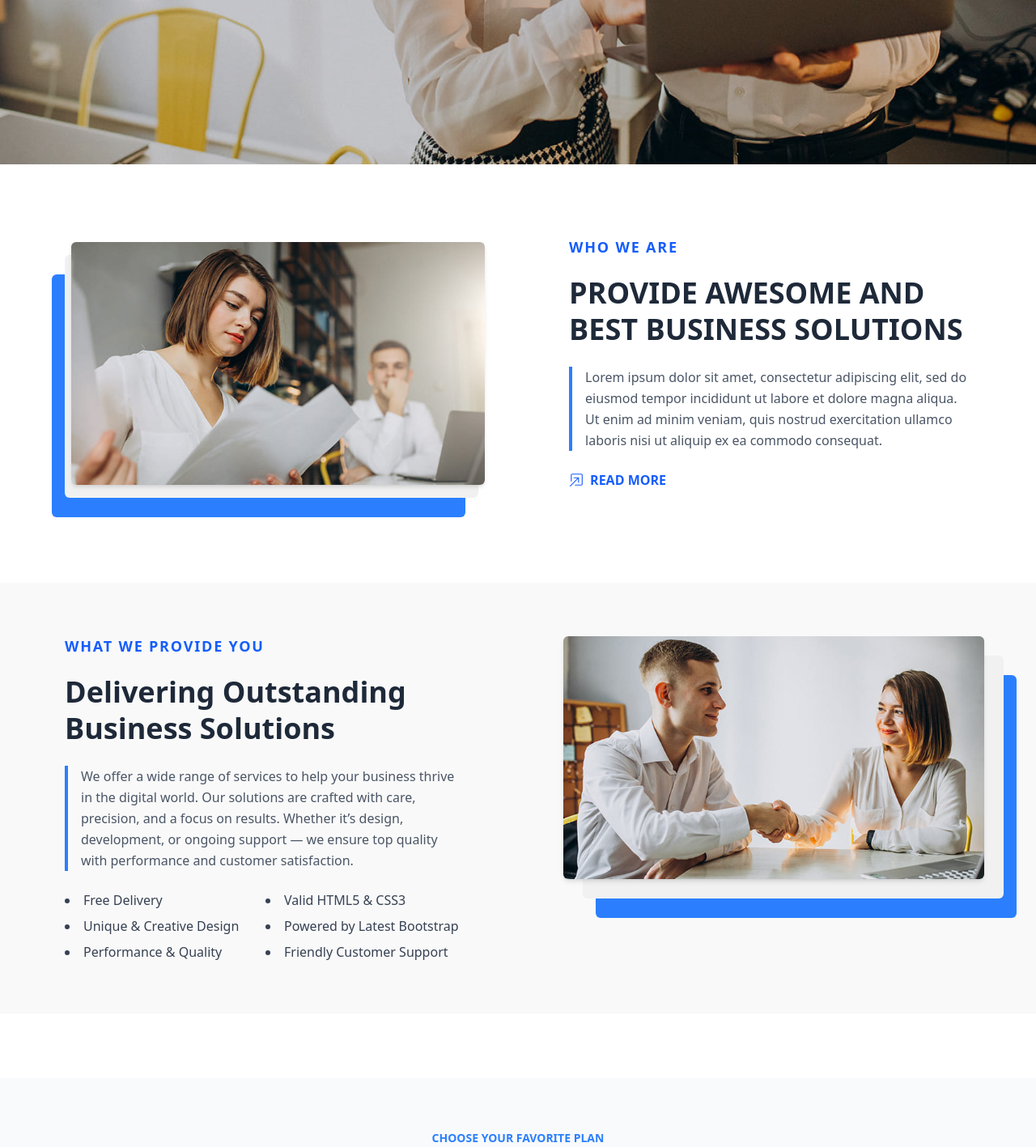
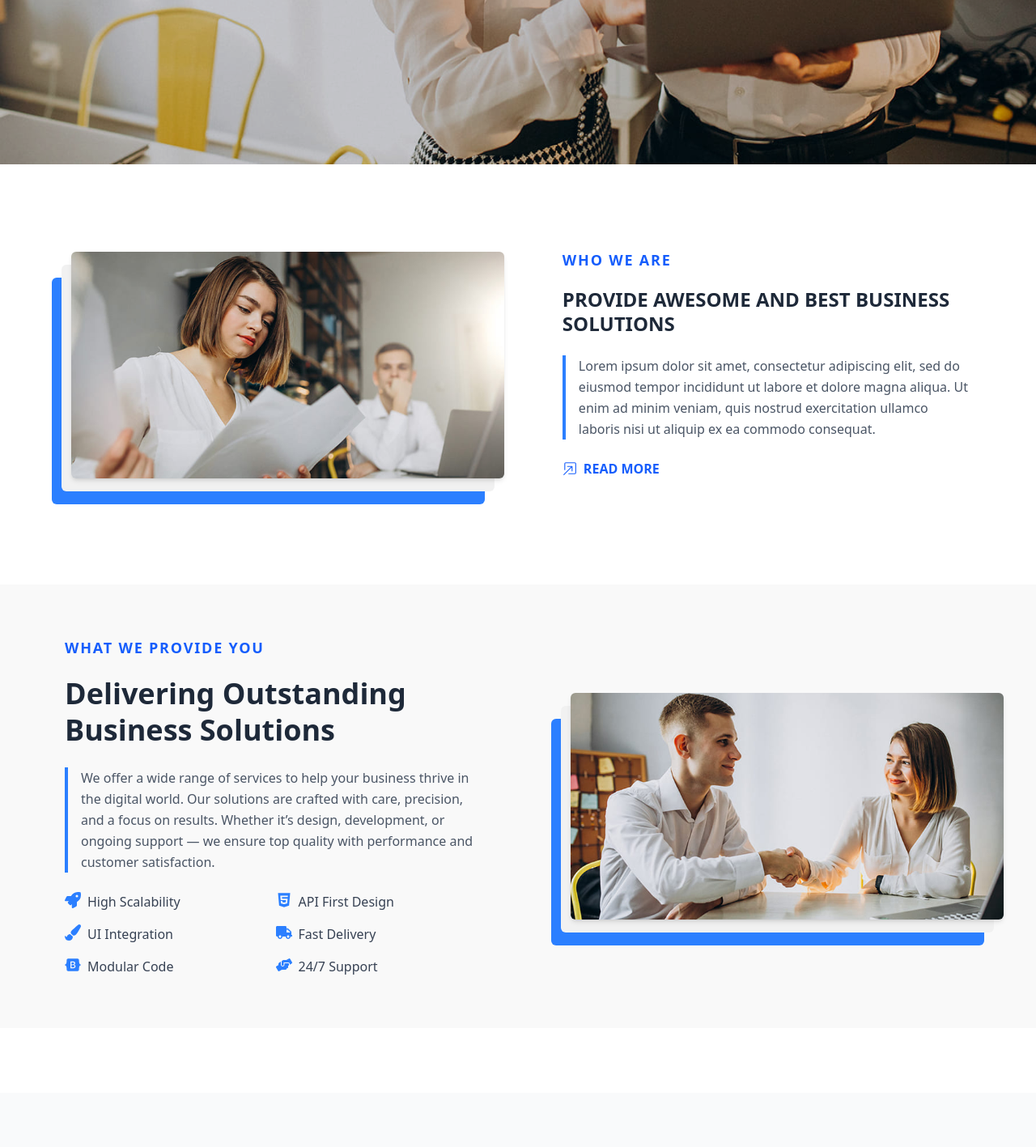
Before and after one commit to Md-Shorif-200/SaonlineZone-Client, a React (Vite) app: page / in a window 1280 px wide. Shown: the part 597-2014 px from the top of the page at 81% size. Built offline with nearby package versions, Linux system fonts and the light colour scheme.

Commit message:
update about us section

```diff
--- a/src/Pages/HomePage.jsx/AboutUs.jsx
+++ b/src/Pages/HomePage.jsx/AboutUs.jsx
@@ -4,31 +4,26 @@ import img_1 from "../../../public/About-us/01_about.jpg";
 
 const AboutUs = () => {
   return (
-    <div className="w-full bg-white py-8 px-4 mt-12 md:mt-10 lg:mt-14">
-      <div className="max-w-6xl mx-auto flex flex-col-reverse md:flex-row  gap-12 lg:gap-28">
+    <div className="w-full bg-white py-12 px-4 mt-12 md:mt-10 lg:mt-14 overflow-hidden">
+      <div className="max-w-6xl mx-auto flex flex-col-reverse lg:flex-row items-center gap-12 lg:gap-20">
 
-            {/* Image Section */}
-        <div className="relative w-full ">
-          {/* Top Image */}
+        {/* Image Section */}
+        <div className="w-full sm:w-[80%] md:w-[60%] lg:w-1/2 mx-auto relative h-[280px]">
           <img
             src={img_1}
             alt="About Us"
-            className="w-full h-[300px] object-cover absolute top-2 left-4 sm:left-6 z-20 rounded-md shadow-md"
+            className="w-full h-full object-cover absolute top-0 left-6 z-20 rounded-md shadow-md"
           />
-
-          {/* Background Card - Gray */}
-          <div className="w-full h-[300px] bg-[#F1F1F1] absolute top-6 left-2 sm:left-4 z-10 rounded-md"></div>
-
-          {/* Background Card - Blue */}
-          <div className="w-full h-[300px] bg-blue-500 absolute top-12 left-0 z-0 rounded-md"></div>
+          <div className="w-full h-full bg-[#F1F1F1] absolute top-4 left-3 z-10 rounded-md"></div>
+          <div className="w-full h-full bg-blue-500 absolute top-8 left-0 z-0 rounded-md"></div>
         </div>
 
         {/* Content Section */}
-        <div className="w-full space-y-5 text-center md:text-left px-2 sm:px-4">
+        <div className="w-full sm:w-[80%] md:w-[60%] lg:w-1/2 px-2 sm:px-4 space-y-5 text-center lg:text-left">
           <h4 className="text-sm sm:text-base md:text-lg font-bold uppercase tracking-widest text-blue-600">
             Who We Are
           </h4>
-          <h2 className="text-2xl sm:text-3xl md:text-4xl font-bold text-gray-800 leading-tight">
+          <h2 className="text-xl sm:text-2xl font-bold text-gray-800 leading-tight">
             PROVIDE AWESOME AND BEST BUSINESS SOLUTIONS
           </h2>
           <p className="text-gray-600 leading-relaxed border-l-4 border-blue-500 pl-4 my-6">
@@ -45,9 +40,6 @@ const AboutUs = () => {
             Read More
           </a>
         </div>
-
-
-
       </div>
     </div>
   );
--- a/src/Pages/HomePage.jsx/WhatWeProvide.jsx
+++ b/src/Pages/HomePage.jsx/WhatWeProvide.jsx
@@ -1,21 +1,54 @@
 import React from "react";
+import {
+  FaTruck,
+  FaHtml5,
+  FaPaintBrush,
+  FaBootstrap,
+  FaRocket,
+  FaHandsHelping,
+} from "react-icons/fa";
 import img_1 from "../../../public/About-us/02_about.jpg";
 
 const WhatWeProvide = () => {
+ const features = [
+  {
+    icon: <FaRocket className="text-xl text-blue-500" />,
+    text: "High Scalability",
+  },
+  {
+    icon: <FaHtml5 className="text-xl text-blue-500" />,
+    text: "API First Design",
+  },
+  {
+    icon: <FaPaintBrush className="text-xl text-blue-500" />,
+    text: "UI Integration",
+  },
+  {
+    icon: <FaTruck className="text-xl text-blue-500" />,
+    text: "Fast Delivery",
+  },
+  {
+    icon: <FaBootstrap className="text-xl text-blue-500" />,
+    text: "Modular Code",
+  },
+  {
+    icon: <FaHandsHelping className="text-xl text-blue-500" />,
+    text: "24/7 Support",
+  },
+];
+
+
   return (
-    <div className="bg-[#F9F9F9] py-16 px-4 mt-72 sm:mt-40 md:mt-20">
-      <div className="max-w-6xl mx-auto grid grid-cols-1 md:grid-cols-2 items-center gap-12 lg:gap-28">
-
+    <div className="bg-[#F9F9F9] py-16 px-4 mt-20 overflow-hidden">
+      <div className="max-w-6xl mx-auto flex flex-col lg:flex-row items-center gap-12 lg:gap-20">
         {/* Content Section */}
-        <div className="space-y-5 text-center md:text-left px-2 sm:px-4">
+        <div className="w-full sm:w-[80%] md:w-[60%] lg:w-1/2 px-2 sm:px-4 space-y-5 text-center lg:text-left">
           <h4 className="text-base sm:text-lg font-bold uppercase tracking-widest text-blue-600">
             What We Provide You
           </h4>
-
           <h2 className="text-2xl sm:text-3xl md:text-4xl font-extrabold text-gray-800 leading-tight">
             Delivering Outstanding Business Solutions
           </h2>
-
           <p className="text-gray-600 text-base leading-relaxed border-l-4 border-blue-500 pl-4 my-6">
             We offer a wide range of services to help your business thrive in
             the digital world. Our solutions are crafted with care, precision,
@@ -24,29 +57,26 @@ const WhatWeProvide = () => {
             satisfaction.
           </p>
 
-          <ul className="grid grid-cols-1 sm:grid-cols-2 gap-2 text-gray-700 font-medium list-disc list-inside">
-            <li>Free Delivery</li>
-            <li>Valid HTML5 & CSS3</li>
-            <li>Unique & Creative Design</li>
-            <li>Powered by Latest Bootstrap</li>
-            <li>Performance & Quality</li>
-            <li>Friendly Customer Support</li>
-          </ul>
+          {/* Features List */}
+          <div className="grid grid-cols-1 sm:grid-cols-2 gap-4 text-gray-700 font-medium mt-6">
+            {features.map((feature, index) => (
+              <div key={index} className="flex items-start gap-2">
+                {feature.icon}
+                <span>{feature.text}</span>
+              </div>
+            ))}
+          </div>
         </div>
 
         {/* Image Section */}
-        <div className="relative w-full h-[280px] sm:h-[320px] md:h-[360px] lg:h-[400px]">
+        <div className="relative w-full sm:w-[80%] md:w-[60%] lg:w-1/2 mx-auto h-[280px]">
           <img
             src={img_1}
-            alt="About Us"
-            className="w-full h-[300px] object-cover absolute top-0 left-0 z-20 rounded-md shadow-md"
+            alt="What We Provide"
+            className="w-full h-full object-cover absolute top-0 left-6 z-20 rounded-md shadow-md"
           />
-
-          {/* Background Card - Gray */}
-          <div className="w-full h-[300px] bg-[#F1F1F1] absolute top-6 left-4 sm:left-6 z-10 rounded-md"></div>
-
-          {/* Background Card - Blue */}
-          <div className="w-full h-[300px] bg-blue-500 absolute top-12 left-8 sm:left-10 z-0 rounded-md"></div>
+          <div className="w-full h-full bg-[#F1F1F1] absolute top-4 left-3 z-10 rounded-md"></div>
+          <div className="w-full h-full bg-blue-500 absolute top-8 left-0 z-0 rounded-md"></div>
         </div>
       </div>
     </div>
```
Also changed, not shown: 1 other file (tests, documents, lock files or other folders).
